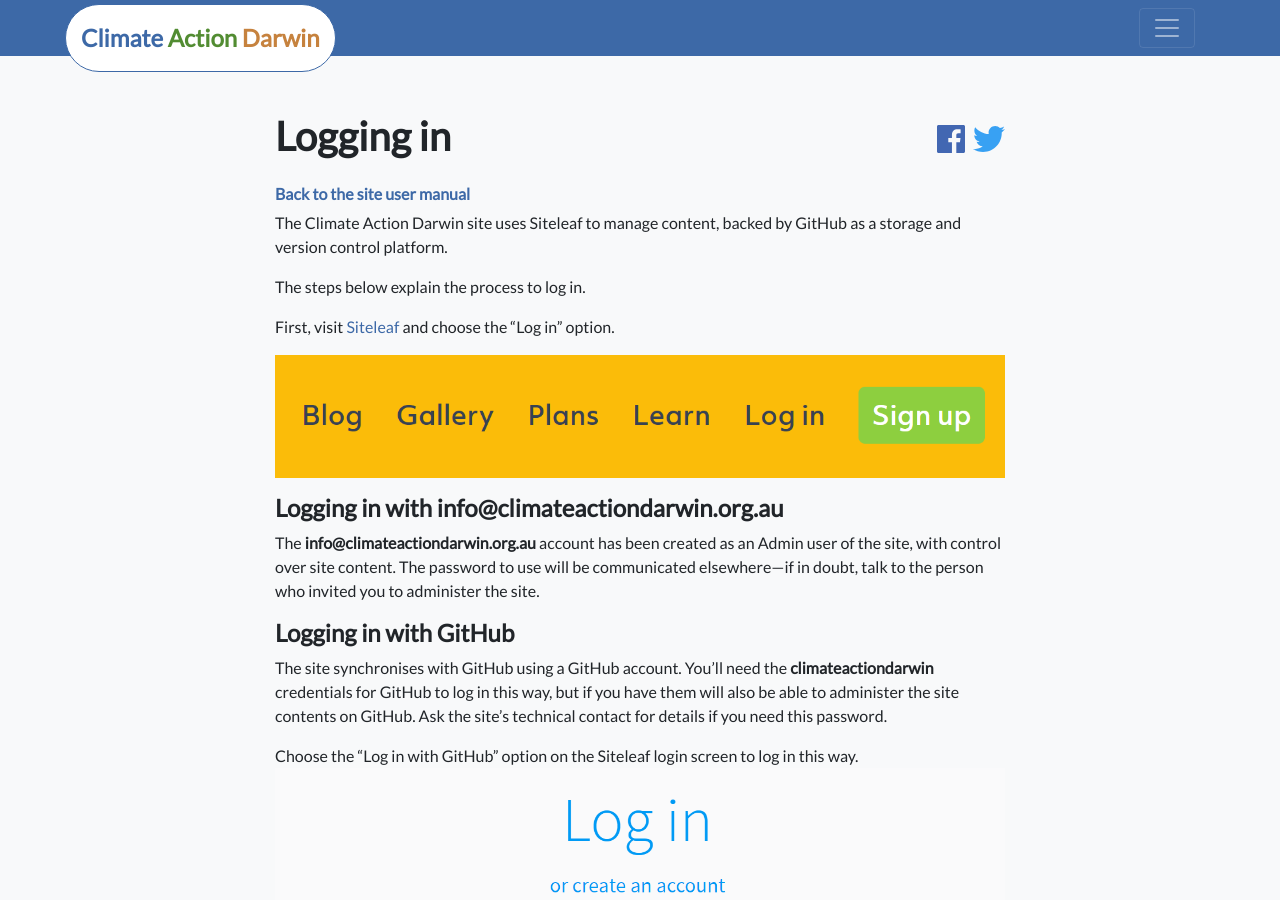
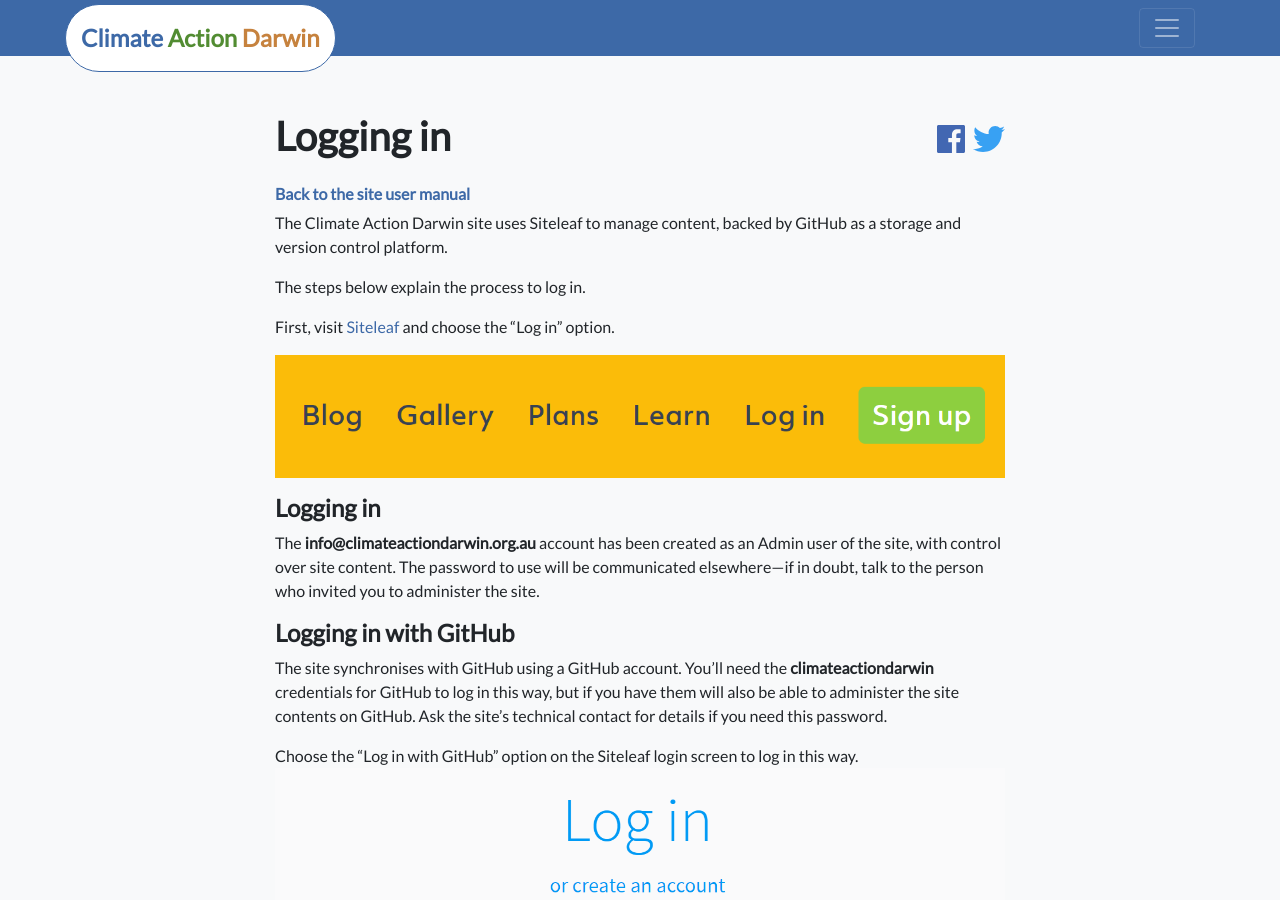
Before and after one commit to superdivest/superdivest.github.io, a Jekyll site: the page built from logging-in.markdown, in a window 1280 px wide and 900 px high. Built offline with Jekyll 4.4.1, drawn with Linux system fonts in a browser that asks for light colours; nearby versions of some CDN libraries.

Commit message:
Updated Logging In

```diff
--- a/logging-in.markdown
+++ b/logging-in.markdown
@@ -14,7 +14,7 @@
 
 ![Log in](/uploads/siteleaf-login.png)
 
-#### Logging in with info@climateactiondarwin.org.au
+#### Logging in
 
 The **info@climateactiondarwin.org.au** account has been created as an Admin user of the site, with control over site content. The password to use will be communicated elsewhere—if in doubt, talk to the person who invited you to administer the site.
 
```
